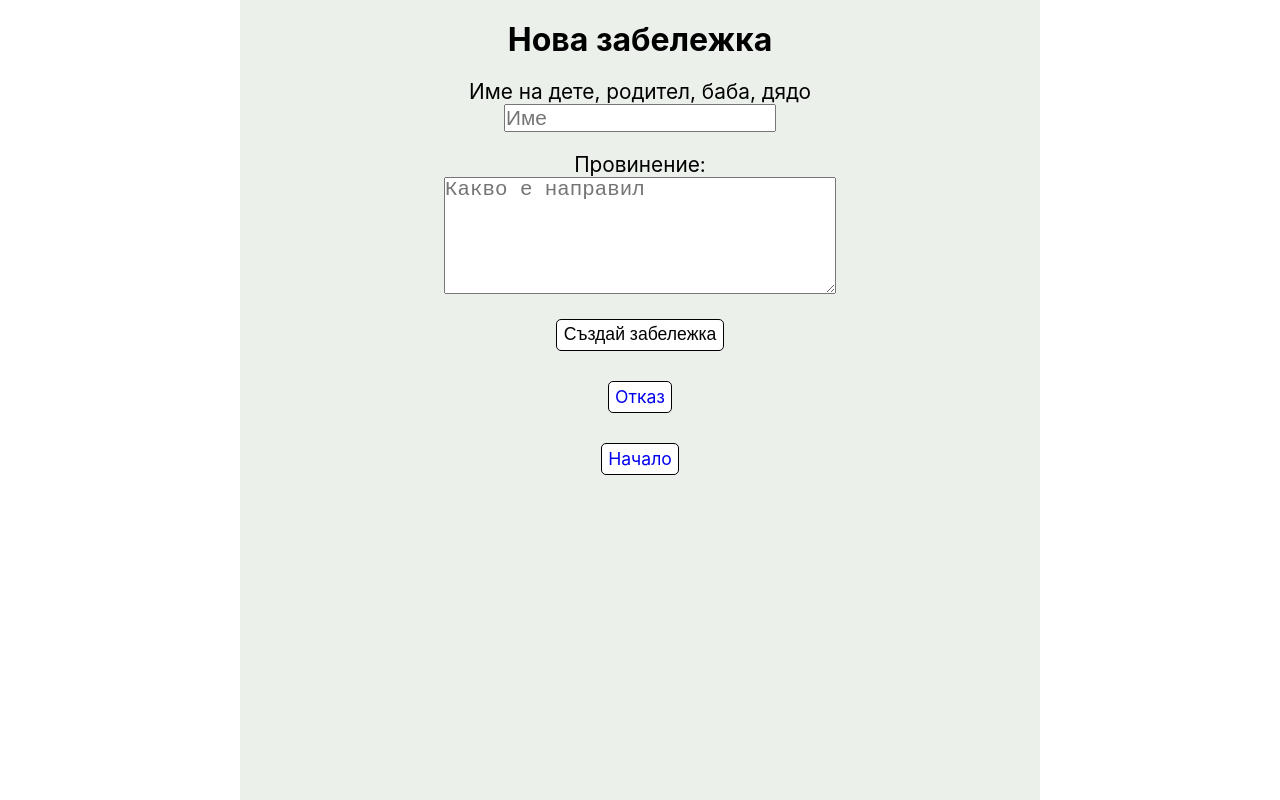
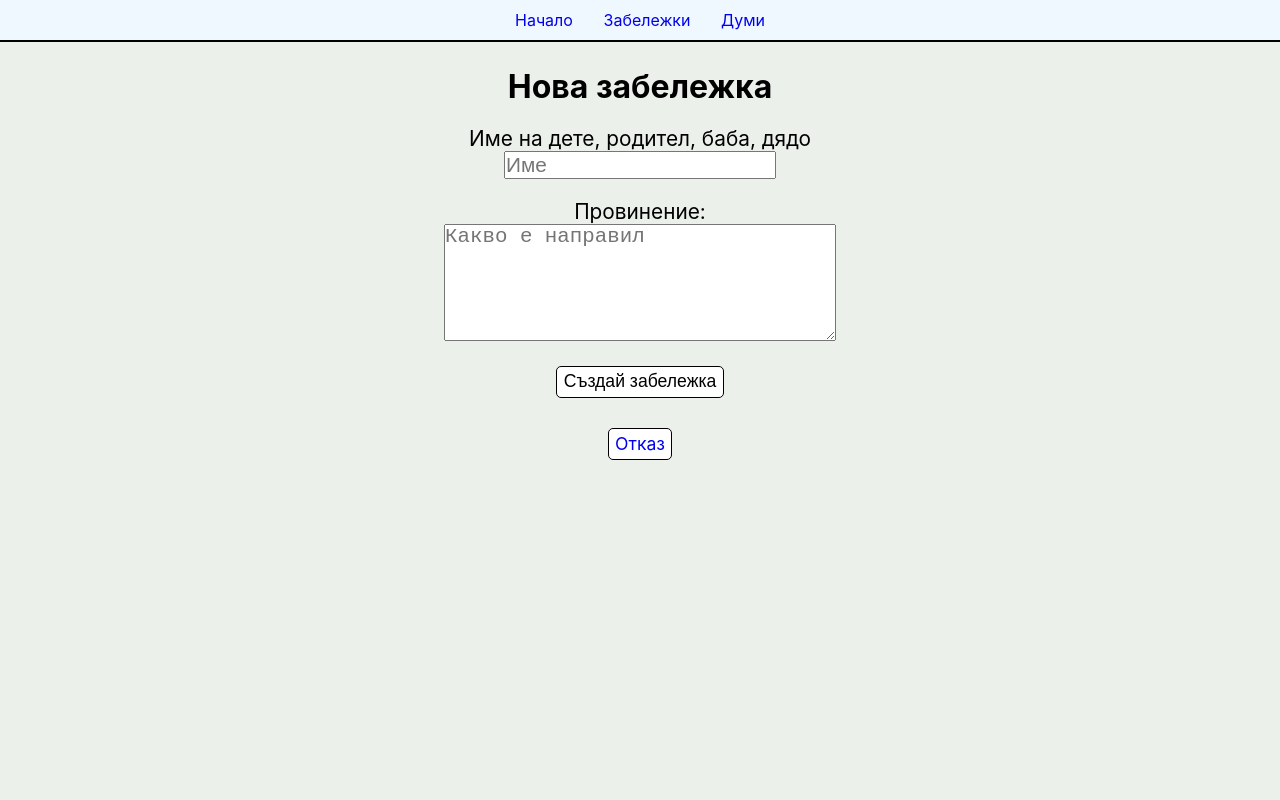
Before and after one commit to rosenbahnev/schoolNotes, a React (Create React App) app: page /create in a window 1280 px wide. Built offline with nearby package versions, Linux system fonts and the light colour scheme; no server answers.

Commit message:
update the router

```diff
--- a/src/App.css
+++ b/src/App.css
@@ -6,9 +6,8 @@
 
 .App {
     text-align: center;
-    padding: 20px;
     background-color: rgb(235, 240, 235);
-    max-width: 800px;
+
     margin: 0 auto;
     min-height: 100vh;
 }
--- a/src/App.js
+++ b/src/App.js
@@ -1,12 +1,12 @@
 import { useState, useEffect } from "react";
-import { Routes, Route } from "react-router-dom";
-
+import { createBrowserRouter, RouterProvider } from "react-router-dom";
 import { Home } from "./components/Home/Home";
 import { List } from "./components/List/List";
 
 import "./App.css";
 import { Create } from "./components/Create/Create";
 import { Words } from "./components/Words/Words";
+import AppLayout from "./components/AppLayout/AppLayout";
 
 function App() {
     const [list, setList] = useState();
@@ -35,22 +35,24 @@ function App() {
         setList(oldList);
     }
 
+    const router = createBrowserRouter([
+        {
+            element: <AppLayout />,
+            children: [
+                { path: "/", element: <Home /> },
+                {
+                    path: "/list",
+                    element: <List data={list} updateVotes={updateVotes} />,
+                },
+                { path: "/create", element: <Create addItem={addItem} /> },
+                { path: "/words", element: <Words /> },
+            ],
+        },
+    ]);
+
     return (
         <div className="App">
-            <main id="main-content">
-                <Routes>
-                    <Route path="/" element={<Home />} />
-                    <Route
-                        path="/list"
-                        element={<List data={list} updateVotes={updateVotes} />}
-                    />
-                    <Route
-                        path="/create"
-                        element={<Create addItem={addItem} />}
-                    />
-                    <Route path="/words" element={<Words />} />
-                </Routes>
-            </main>
+            <RouterProvider router={router} />
         </div>
     );
 }
--- /dev/null
+++ b/src/components/AppLayout/AppLayout.js
@@ -0,0 +1,25 @@
+import { Outlet, NavLink } from "react-router-dom";
+import styles from "./AppLayout.module.css";
+
+export default function AppLayout() {
+    return (
+        <>
+            <header className={styles.header}>
+                <div className={styles.nav}>
+                    <NavLink to="/" className={styles.headLink}>
+                        Начало
+                    </NavLink>
+                    <NavLink className={styles.headLink} to="/list">
+                        Забележки
+                    </NavLink>
+                    <NavLink className={styles.headLink} to="/words">
+                        Думи
+                    </NavLink>
+                </div>
+            </header>
+            <main className={styles.main}>
+                <Outlet />
+            </main>
+        </>
+    );
+}
--- /dev/null
+++ b/src/components/AppLayout/AppLayout.module.css
@@ -0,0 +1,36 @@
+.logo img {
+    display: inline-block;
+    height: 50px;
+    width: auto;
+}
+
+.headLink {
+    text-decoration: none;
+}
+
+.header :global(.active) {
+    text-decoration: underline !important;
+    font-weight: bold;
+}
+
+.header {
+    padding: 10px 0 10px 0;
+    border-bottom: 2px solid black;
+    margin-bottom: 25px;
+    position: sticky;
+    top: 0;
+    background-color: aliceblue;
+}
+
+.nav {
+    max-width: 250px;
+    display: flex;
+    justify-content: space-between;
+    margin: 0 auto;
+}
+
+.main {
+    margin: 0 auto;
+    padding: 0 20px;
+    max-width: 800px;
+}
--- a/src/components/Create/Create.js
+++ b/src/components/Create/Create.js
@@ -110,11 +110,6 @@ export const Create = ({ addItem }) => {
                         Отказ
                     </Link>
                 </div>
-                <div className="input">
-                    <Link className="btn-general" to={"/"}>
-                        Начало
-                    </Link>
-                </div>
             </form>
         </>
     );
--- a/src/components/Home/Home.js
+++ b/src/components/Home/Home.js
@@ -1,21 +1,7 @@
-import { Link } from "react-router-dom";
-
 export const Home = () => {
     return (
         <>
-            <img id="img_belejnik" src="belezhnik.jpg"></img>
-
-            <Link className="btn-general" to={"/list"}>
-                Забелeжки
-            </Link>
-            <p>
-                <Link className="btn-general" to={"/create"}>
-                    Писане на забележка
-                </Link>
-            </p>
-            <Link className="btn-general" to={"/words"}>
-                Думи за преписване
-            </Link>
+            <img id="img_belejnik" src="belezhnik.jpg" alt="school book"></img>
         </>
     );
 };
--- a/src/components/List/List.js
+++ b/src/components/List/List.js
@@ -22,6 +22,9 @@ export const List = ({ data, updateVotes }) => {
     return (
         <>
             <h1>Забележки</h1>
+            <Link className="btn-general" to={"/create"}>
+                Писане на забележка
+            </Link>
             <ul>
                 {data.map((x) => (
                     <li className="zabelejka" key={x.objectId}>
@@ -52,13 +55,7 @@ export const List = ({ data, updateVotes }) => {
                     </li>
                 ))}
             </ul>
-
-            <Link className="btn-general" to={"/create"}>
-                Писане на забележка
-            </Link>
-            <Link className="btn-general" to={"/"}>
-                Начало
-            </Link>
+            <div></div>
         </>
     );
 };
--- a/src/components/Words/Words.js
+++ b/src/components/Words/Words.js
@@ -43,10 +43,6 @@ const Words = () => {
                     setIsLoading={setIsLoading}
                 />
             )}
-
-            <Link className="btn-general" to={"/"}>
-                Начало
-            </Link>
         </>
     );
 };
--- a/src/index.js
+++ b/src/index.js
@@ -1,12 +1,7 @@
-import React from 'react';
-import ReactDOM from 'react-dom/client';
-import './index.css';
-import App from './App';
-import { BrowserRouter } from "react-router-dom";
+import React from "react";
+import ReactDOM from "react-dom/client";
+import "./index.css";
+import App from "./App";
 
-const root = ReactDOM.createRoot(document.getElementById('root'));
-root.render(
-  <BrowserRouter>
-    <App />
-  </BrowserRouter>
-);
+const root = ReactDOM.createRoot(document.getElementById("root"));
+root.render(<App />);
```
Also changed, not shown: public/logo.jpg (added).
